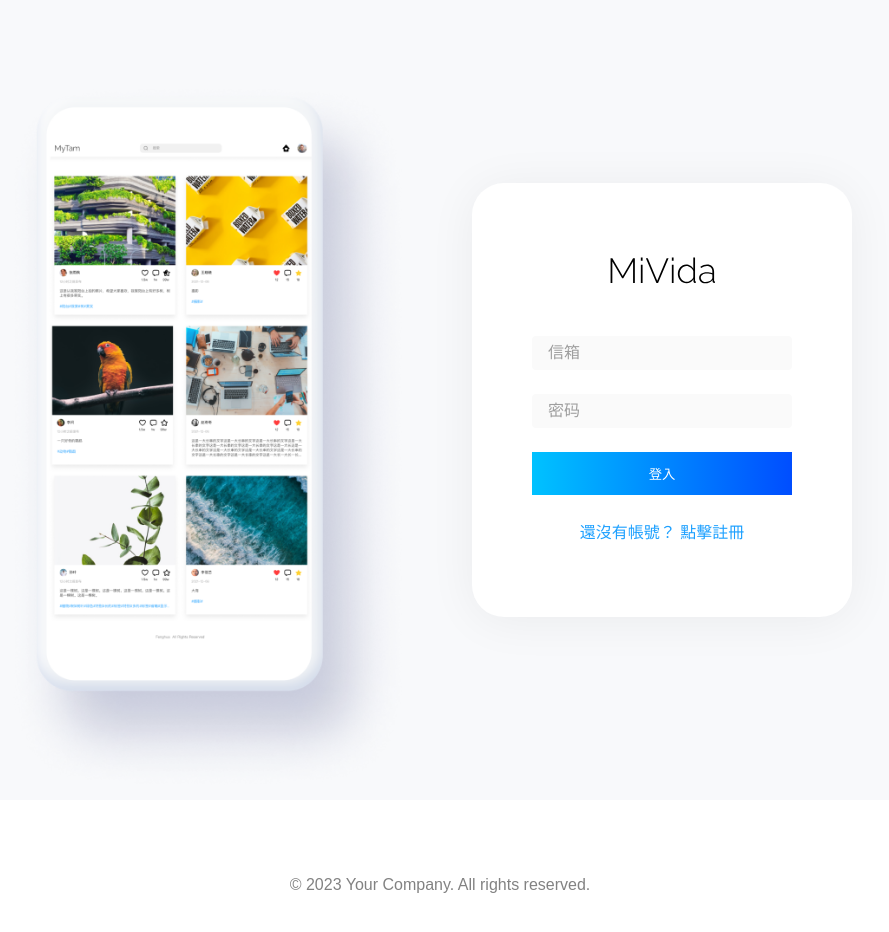
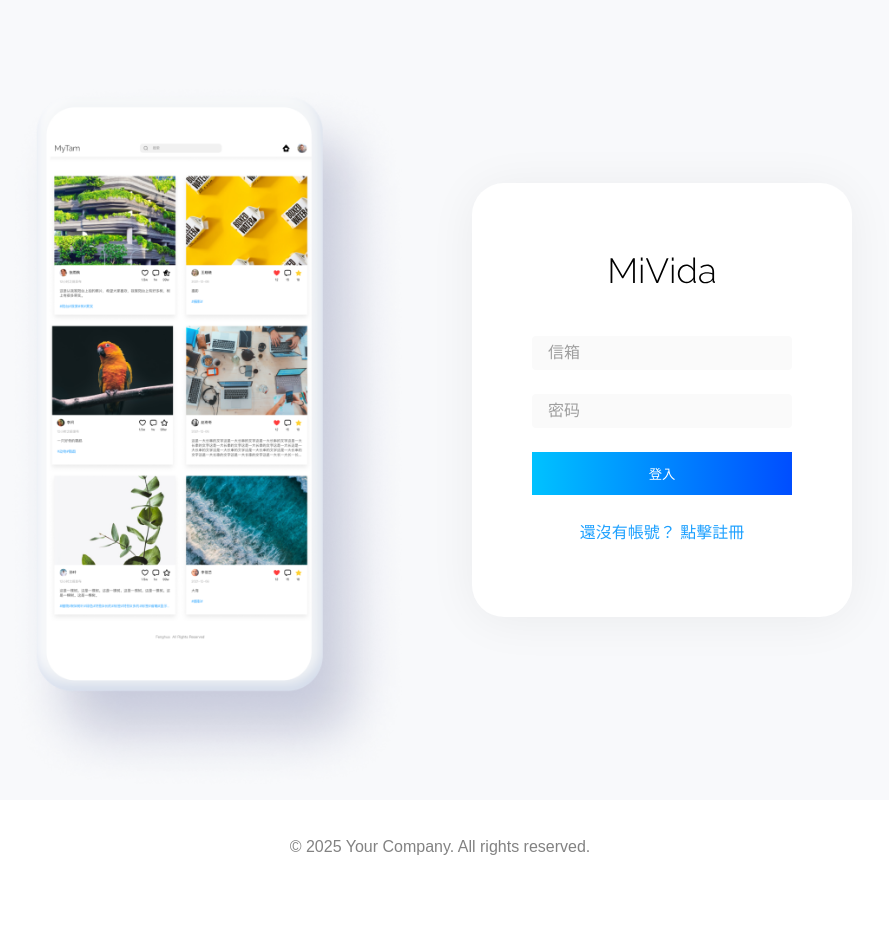
Before and after one commit to Peng16251/frontend-project, a Vue app: page /login in a window 1280 px wide. Shown: the top 932 px of the page, without its empty margins (200-1089 px from the left). After the commit the page ends 894 px from the top, so only its background shows below. Built offline with nearby package versions, Linux system fonts and the light colour scheme.

Commit message:
fix: ui footer problem

```diff
--- a/src/App.vue
+++ b/src/App.vue
@@ -11,8 +11,8 @@
     <router-view></router-view>
   </template>
   <footer class="footer">
-    <div class="footer" :class="{ inside: $route.name !== 'login' }">
-      © 2023 Your Company. All rights reserved.
+    <div class="footer.inside" :class="{ inside: $route.name !== 'login' }">
+      © 2025 Your Company. All rights reserved.
     </div>
   </footer>
 </template>
```
